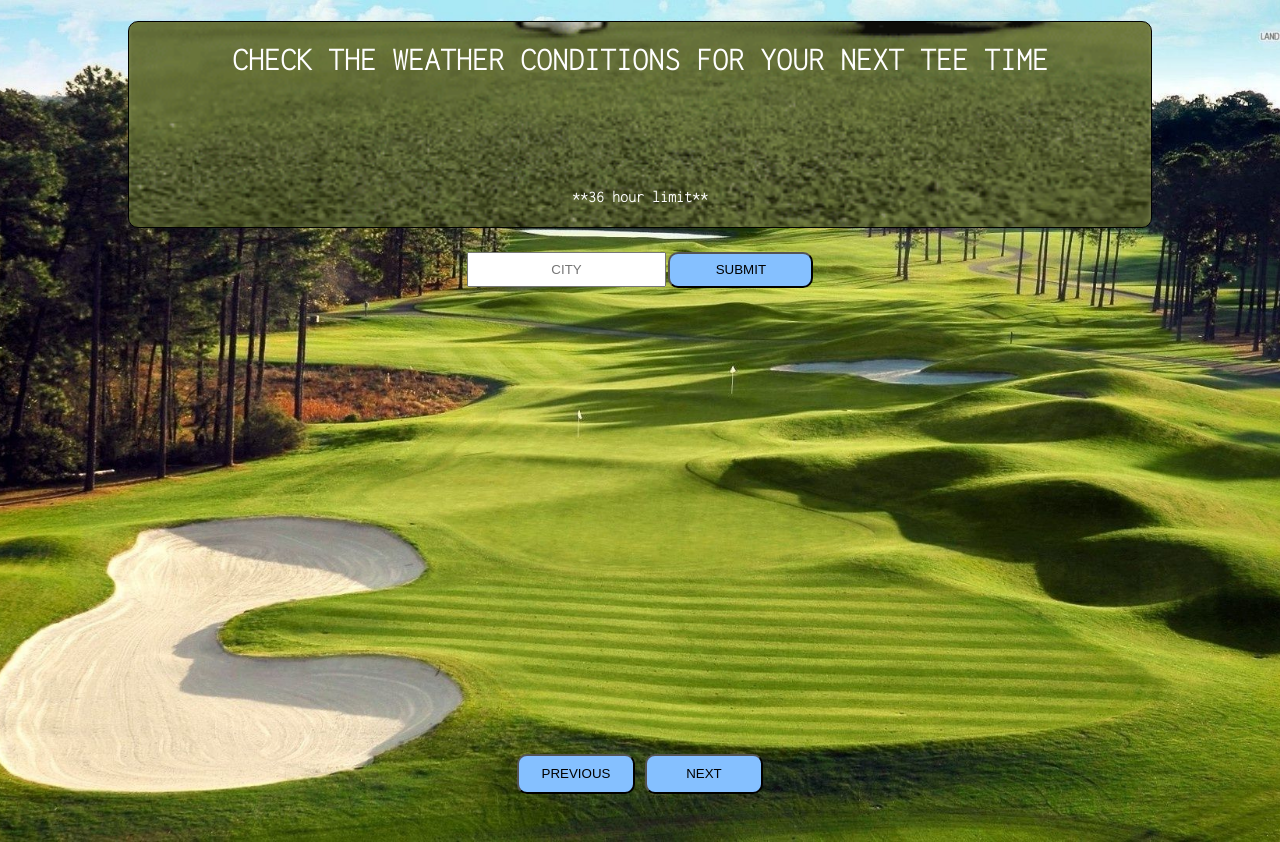
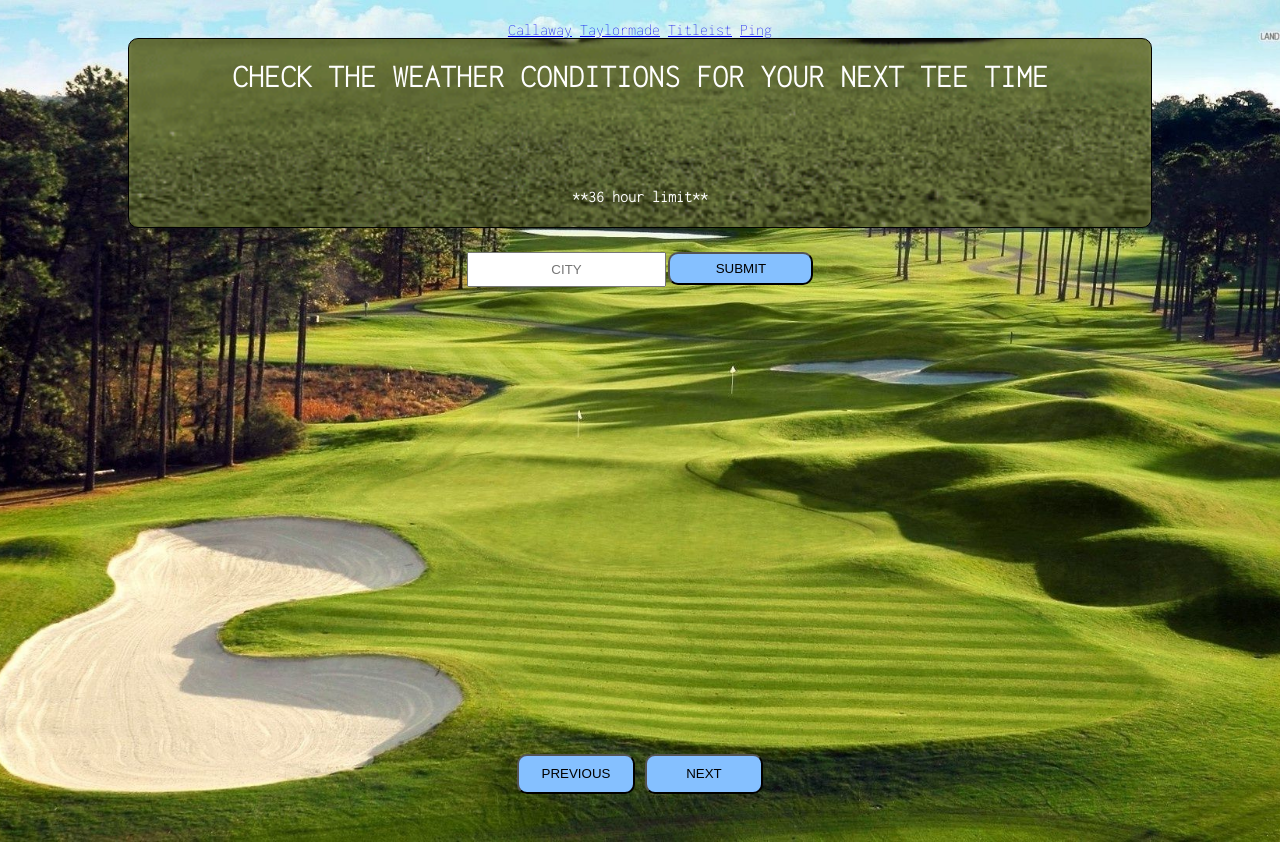
Before and after one commit to mobaek01/Project-1, a plain HTML site: page golf_weather/index.html in a window 1280 px wide. Drawn offline with nearby package versions, Linux system fonts and the light colour scheme.

Commit message:
README revised

```diff
--- a/golf_weather/index.html
+++ b/golf_weather/index.html
@@ -8,6 +8,12 @@
         <title>Weather-Tee Time</title>
     </head>
     <body>
+        <div class = "navbar">
+            <a href = "https://www.callawaygolf.com/?gclid=CjwKCAjwkvWKBhB4EiwA-GHjFij04l1oR_BLtXWsK4dIsCZrRX43-u64kJe8SfDsSrbRjfgfkpgaBhoCUnwQAvD_BwE">Callaway</a>
+            <a href = "https://www.taylormadegolf.com/home?utm_source=google&utm_medium=paid_search&utm_campaign=nprd+0+0+pds+ggl+conv+gen+txt&gclid=CjwKCAjwkvWKBhB4EiwA-GHjFp_F2yaRlMHcCMP44jw_ZCcriKRieHA4VUoP8Asmdzao8p_0Td6RZxoCfOgQAvD_BwE">Taylormade</a>
+            <a href = "https://www.titleist.com/?gclid=CjwKCAjwkvWKBhB4EiwA-GHjForwhsXG2PcBQ7JJPKe50d1d1CY6XYczDXsCc_45D2X0drxlYJ7nOxoCPHUQAvD_BwE">Titleist</a></li>
+            <a href = "https://ping.com/en-us/">Ping</a>
+        </div>
         <div class = 'header'>
             <h1>CHECK THE WEATHER CONDITIONS FOR YOUR NEXT TEE TIME</h1>
             <h4>**36 hour limit**</h4>
--- a/golf_weather/style.css
+++ b/golf_weather/style.css
@@ -50,7 +50,7 @@ form {
 
 input[type=submit] {
     width: 45%;
-    height: 49%;
+    height: 45%;
     margin-left: 2px;
     background: #85C0FF;
     border-radius: 10px;
@@ -95,7 +95,6 @@ button {
     width: 70vw;
     border-radius: 10px;
     background: transparent;
-
     align-self: center;
 }
 
```
Also changed, not shown: 1 other file.
